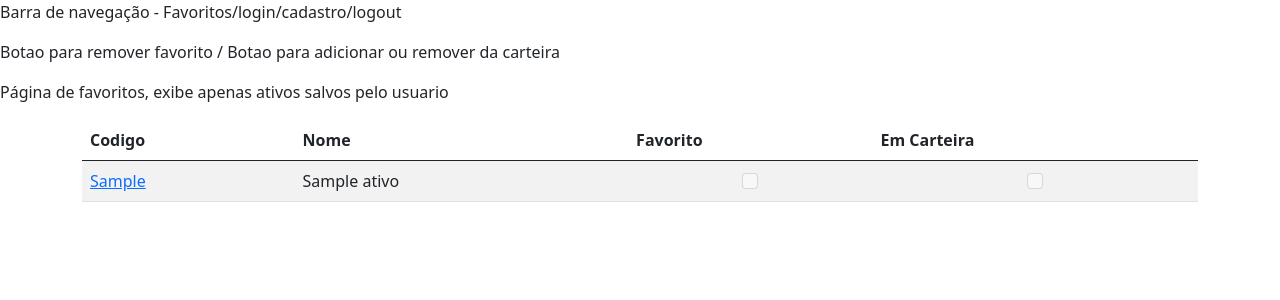
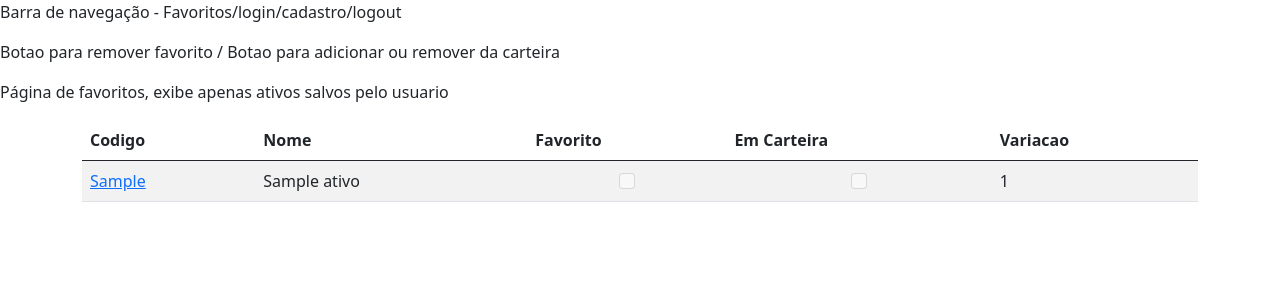
Before and after one commit to JBSilvaDev/desafio-inoa, a Django app: template ativos_user/templates/favoritos.html in a window 1280 px wide. Shown: the part 70-370 px from the top of the page. Run offline with Django 5.2, Linux system fonts and the light colour scheme; the template is opened without the code that fills it: most values are stand-ins (such as "Sample title", 1, 10 or a date in 2020).

Commit message:
add nova coluna nos favoritos

```diff
--- a/ativos_user/templates/favoritos.html
+++ b/ativos_user/templates/favoritos.html
@@ -24,6 +24,7 @@ Favoritos Page
               <th scope="col">Nome</th>
               <th scope="col">Favorito</th>
               <th scope="col">Em Carteira</th>
+              <th scope="col">Variacao</th>
             </tr>
           </thead>
           <tbody>
@@ -41,8 +42,9 @@ Favoritos Page
               </td>
               <td style="text-align: center;">
                 <div>
-                <input class="form-check-input" type="checkbox" name="suaEscolha" value="" {% if ativo.em_carteira %} checked {% endif %} disabled>
-              </div>
+                  <input class="form-check-input" type="checkbox" name="suaEscolha" value="" {% if ativo.em_carteira %} checked {% endif %} disabled>
+                </div>
+                <td>{{ ativo.variacao_percent }}</td>
               </td>
             </tr>
             {% endfor %}
```
Also changed, not shown: db.sqlite3.
